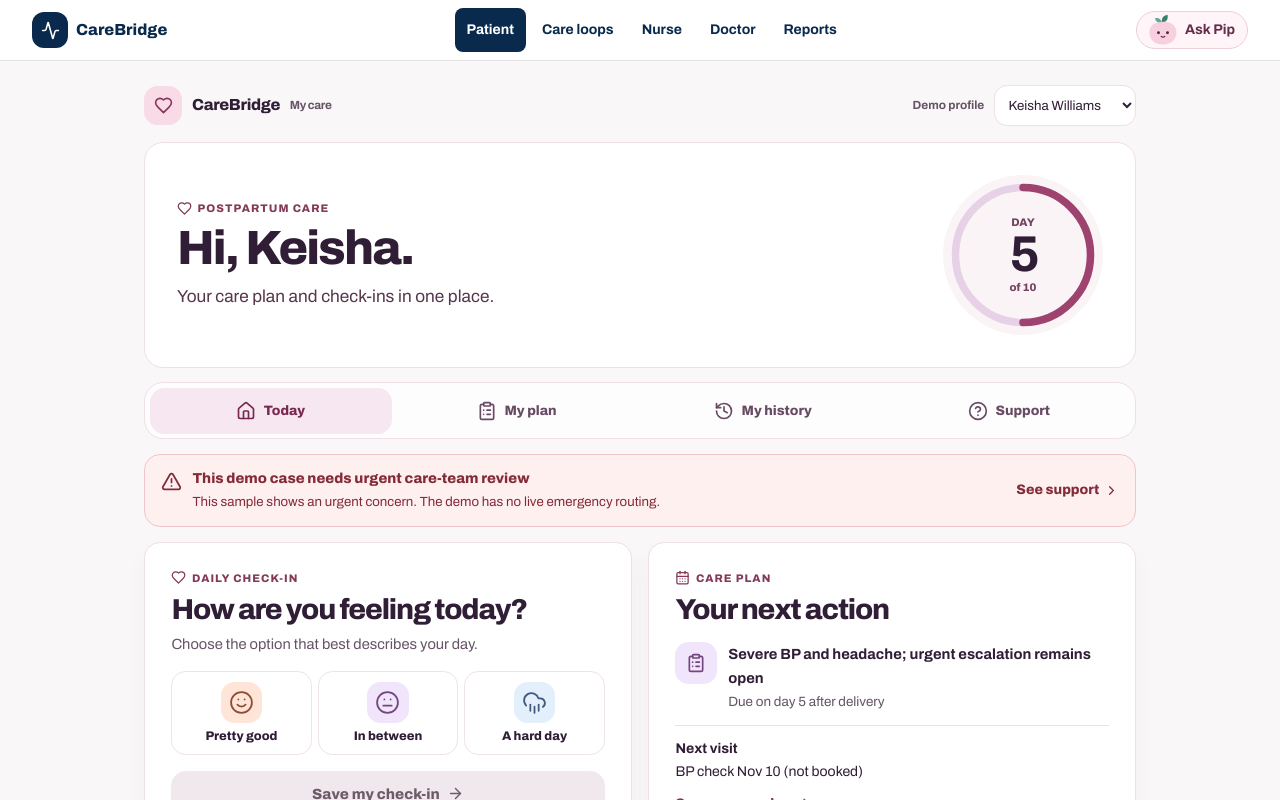
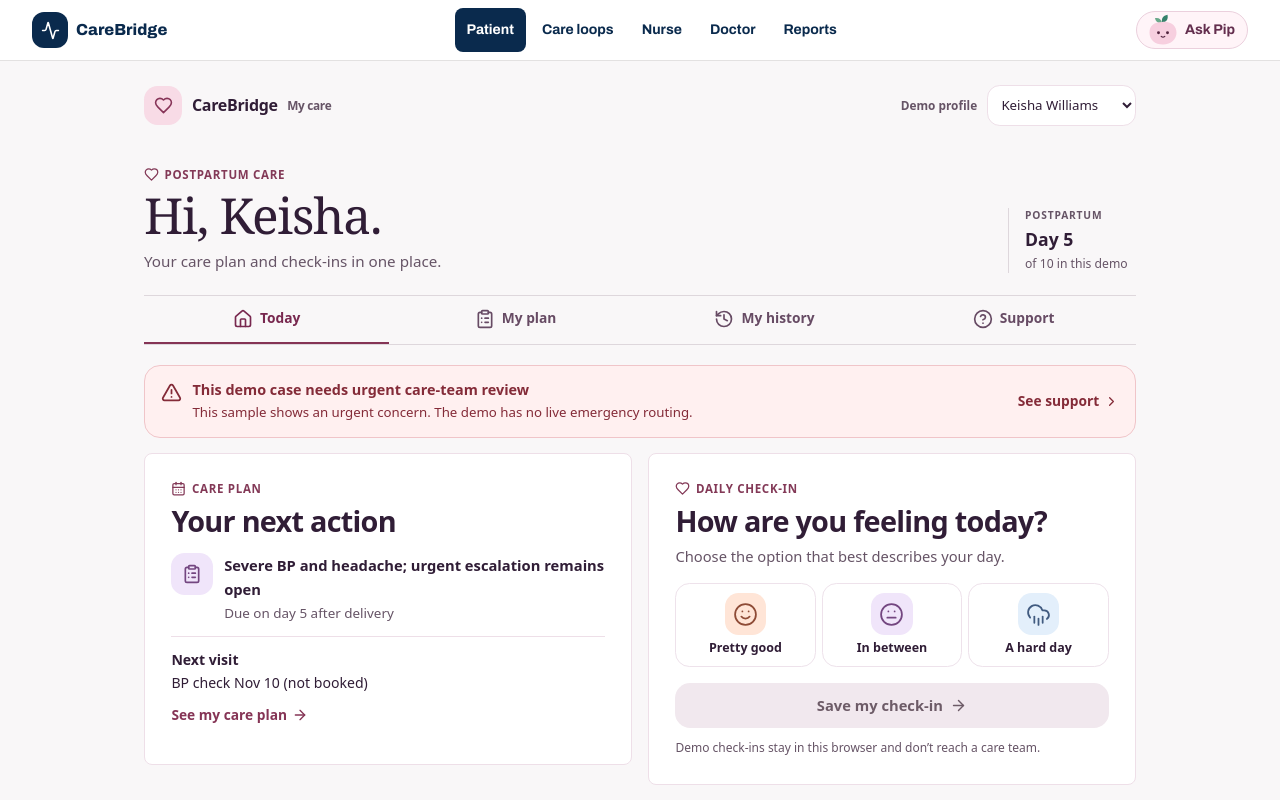
Before and after one commit to sheikhshessi-10/usm-hatchathon-2026, a React (Vite) app in the folder app/: page / in a window 1280 px wide. Shown: the top 800 px of the page. Built offline with nearby package versions, Linux system fonts and the light colour scheme.

Commit message:
Refine patient portal typography and layout (#14)

```diff
--- a/app/src/mom/MomDashboard.tsx
+++ b/app/src/mom/MomDashboard.tsx
@@ -121,13 +121,7 @@ export default function MomDashboard() {
             <h1>Hi, {mom.name.split(" ")[0]}.</h1>
             <p>Your care plan and check-ins in one place.</p>
           </div>
-          <div className="patient-orbit" role="img" aria-label={`Day ${day} of your 10-day demo care plan`}>
-            <svg viewBox="0 0 128 128" aria-hidden="true">
-              <circle cx="64" cy="64" r="54" pathLength="100" className="patient-orbit-track" />
-              <circle cx="64" cy="64" r="54" pathLength="100" className="patient-orbit-fill" strokeDasharray={`${day * 10} 100`} />
-            </svg>
-            <div aria-hidden="true"><span>DAY</span><strong>{day}</strong><small>of 10</small></div>
-          </div>
+          <p className="patient-day"><span>POSTPARTUM</span><strong>Day {day}</strong><small>of 10 in this demo</small></p>
         </section>
 
         <nav ref={nav} className="patient-nav" aria-label="Patient portal">
@@ -149,7 +143,7 @@ export default function MomDashboard() {
           </aside>
         )}
 
-        <div className="patient-grid" hidden={page !== "Today"}>
+        <div className="patient-grid patient-today" hidden={page !== "Today"}>
             <DailyCheckIn key={checkInKey(mom)} mom={mom} />
             <section className="patient-card patient-next">
               <p className="patient-kicker"><CalendarDays size={15} aria-hidden="true" /> Care plan</p>
--- a/app/src/mom/patient.css
+++ b/app/src/mom/patient.css
@@ -3,6 +3,7 @@
   --patient-muted: #665466;
   --patient-accent: #853455;
   --patient-border: #eedfe8;
+  font-family: system-ui, -apple-system, BlinkMacSystemFont, "Segoe UI", sans-serif;
   color: var(--patient-ink);
   background: #f9f7f8;
   min-height: 100vh;
@@ -28,43 +29,34 @@
   border: 1px solid var(--patient-border); border-radius: .8rem; background: #fff;
 }
 
+
 .patient-hero {
-  position: relative; isolation: isolate; overflow: hidden;
-  display: flex; align-items: center; justify-content: space-between; gap: 1rem;
-  min-height: 10rem; padding: clamp(1.15rem, 4vw, 2rem);
-  border: 1px solid #eedfe8; border-radius: 1.2rem;
-  background: #fff;
+  display: flex; align-items: end; justify-content: space-between; gap: 1.5rem;
+  padding: 1.5rem 0 1.35rem; border-bottom: 1px solid #ded7dc;
 }
 .patient-hero-copy { min-width: 0; }
 .patient-hero h1 {
-  font-size: clamp(2rem, 5vw, 3rem); line-height: 1.02;
-  font-weight: 800; letter-spacing: -.04em; margin-block: .5rem .65rem;
+  font-family: Georgia, "Times New Roman", serif;
+  font-size: clamp(2.1rem, 4vw, 3.1rem); line-height: 1.08;
+  font-weight: 400; letter-spacing: -.025em; margin-block: .4rem .45rem;
 }
-.patient-hero-copy > p:last-child { color: #57354d; max-width: 26rem; font-size: clamp(.9rem, 2vw, 1.08rem); }
-
-.patient-orbit {
-  position: relative; flex: 0 0 auto; display: grid; place-items: center;
-  width: clamp(6rem, 20vw, 10rem); aspect-ratio: 1; border-radius: 50%;
-  background: #faf4f7;
-}
-.patient-orbit svg:first-child { position: absolute; inset: 0; width: 100%; transform: rotate(-90deg); }
-.patient-orbit circle { fill: none; stroke-width: 6; }
-.patient-orbit-track { stroke: #e7d1e7; }
-.patient-orbit-fill { stroke: #9e426e; stroke-linecap: round; }
-.patient-orbit > div { display: grid; justify-items: center; gap: .12rem; line-height: 1; }
-.patient-orbit span, .patient-orbit small { font-size: .69rem; font-weight: 800; color: #754161; }
-.patient-orbit strong { font-size: clamp(1.8rem, 5vw, 3.15rem); letter-spacing: -.07em; }
+.patient-hero-copy > p:last-child { color: var(--patient-muted); max-width: 30rem; font-size: .95rem; }
+.patient-day { display: grid; gap: .15rem; min-width: 8rem; padding-left: 1rem; border-left: 1px solid #ded7dc; }
+.patient-day span { font-size: .64rem; letter-spacing: .08em; font-weight: 700; color: var(--patient-muted); }
+.patient-day strong { font-size: 1.1rem; font-weight: 650; }
+.patient-day small { color: var(--patient-muted); font-size: .76rem; }
 
 .patient-nav {
   display: grid; grid-template-columns: repeat(4, minmax(0, 1fr)); gap: .25rem;
-  background: #ffffffc9; border: 1px solid var(--patient-border); border-radius: 1.2rem;
-  padding: .3rem; margin-block: .9rem;
+  border-bottom: 1px solid #ded7dc;
+  padding: 0; margin-block: 0 1.25rem;
 }
 .patient-nav button {
   display: flex; align-items: center; justify-content: center; gap: .45rem;
-  min-height: 2.85rem; border-radius: .9rem; color: #674b64; font-size: .85rem; font-weight: 750;
+  min-height: 3rem; border-radius: 0; border-bottom: 2px solid transparent; color: #674b64; font-size: .86rem; font-weight: 600;
 }
-.patient-nav button:hover, .patient-nav button[aria-pressed="true"] { background: #f7e7f1; color: #78284f; }
+.patient-nav button:hover { color: #78284f; }
+.patient-nav button[aria-pressed="true"] { border-bottom-color: #853455; color: #78284f; }
 
 .patient-notice {
   display: flex; align-items: flex-start; flex-wrap: wrap; gap: .65rem;
@@ -82,16 +74,15 @@
 .patient-grid[hidden] { display: none; }
 .patient-card {
   min-width: 0; padding: clamp(1rem, 3vw, 1.65rem); background: #fff;
-  border: 1px solid var(--patient-border); border-radius: 1rem;
-  box-shadow: 0 9px 26px #54325008;
+  border: 1px solid var(--patient-border); border-radius: .5rem;
 }
 .patient-kicker {
   display: flex; align-items: center; gap: .35rem;
-  font-size: .69rem; font-weight: 800; text-transform: uppercase; letter-spacing: .095em;
+  font-size: .72rem; font-weight: 700; text-transform: uppercase; letter-spacing: .06em;
   color: #833957;
 }
 .patient-kicker svg { flex-shrink: 0; }
-.patient-card h2 { margin-top: .42rem; font-size: clamp(1.28rem, 3vw, 1.8rem); line-height: 1.15; letter-spacing: -.04em; font-weight: 800; }
+.patient-card h2 { margin-top: .42rem; font-size: clamp(1.28rem, 3vw, 1.8rem); line-height: 1.15; letter-spacing: -.025em; font-weight: 650; }
 .patient-muted { color: var(--patient-muted); font-size: .92rem; margin-top: .45rem; }
 .patient-feelings { display: grid; grid-template-columns: repeat(3, minmax(0, 1fr)); gap: .4rem; margin-block: 1rem; }
 .patient-feelings button {
@@ -126,7 +117,8 @@
   color: var(--patient-accent); font-size: .86rem; font-weight: 800; text-align: left;
 }
 .patient-link:hover { text-decoration: underline; }
-.patient-journey { grid-column: 1 / -1; }
+.patient-today .patient-next { grid-column: 1; grid-row: 1; }
+.patient-today .patient-journey { grid-column: 1 / -1; }
 .patient-days {
   display: grid; grid-template-columns: repeat(10, minmax(0, 1fr)); gap: .15rem;
   max-width: 36rem; margin-top: .9rem; list-style: none;
@@ -150,7 +142,9 @@
 @media (max-width: 640px) {
   .patient-grid { grid-template-columns: minmax(0, 1fr); }
   .patient-nav button { flex-direction: column; gap: .22rem; font-size: .73rem; padding: .3rem .1rem; min-height: 3.2rem; }
-  .patient-hero { min-height: 9rem; }
+  .patient-hero { align-items: start; }
+  .patient-today .patient-next { grid-column: auto; grid-row: 1; }
+  .patient-today .patient-journey { grid-column: auto; }
 }
 @media (max-width: 380px) {
   .patient-portal { padding-inline: .8rem; }
```
